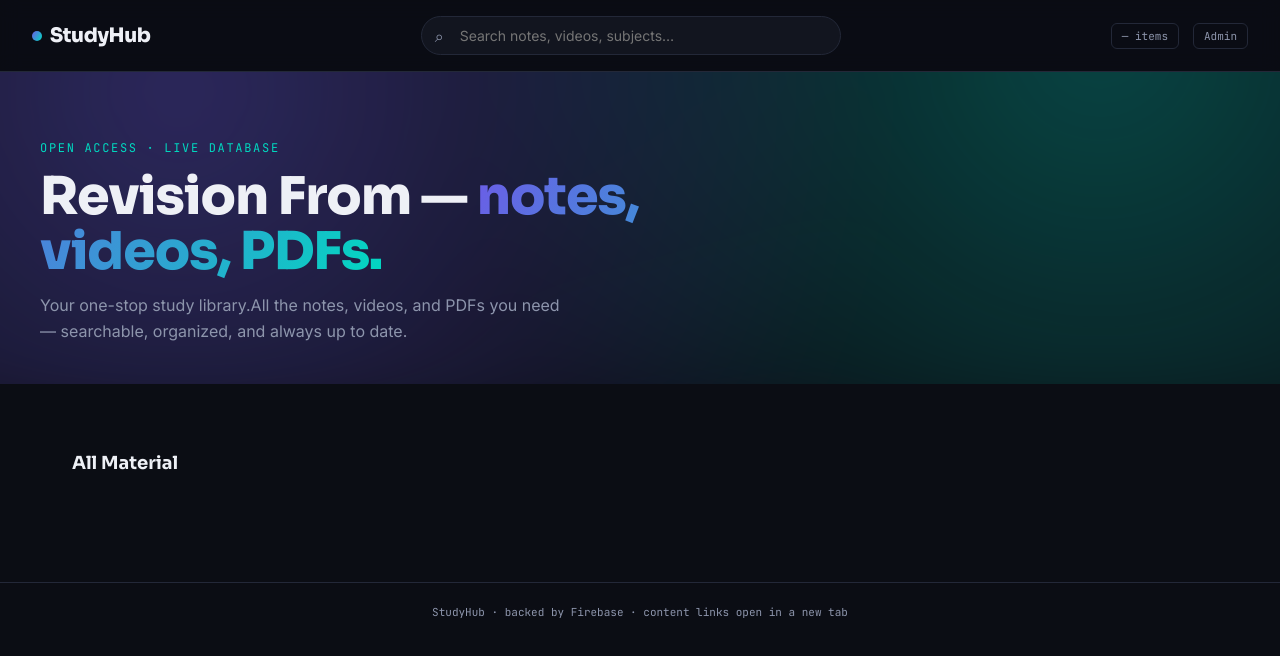
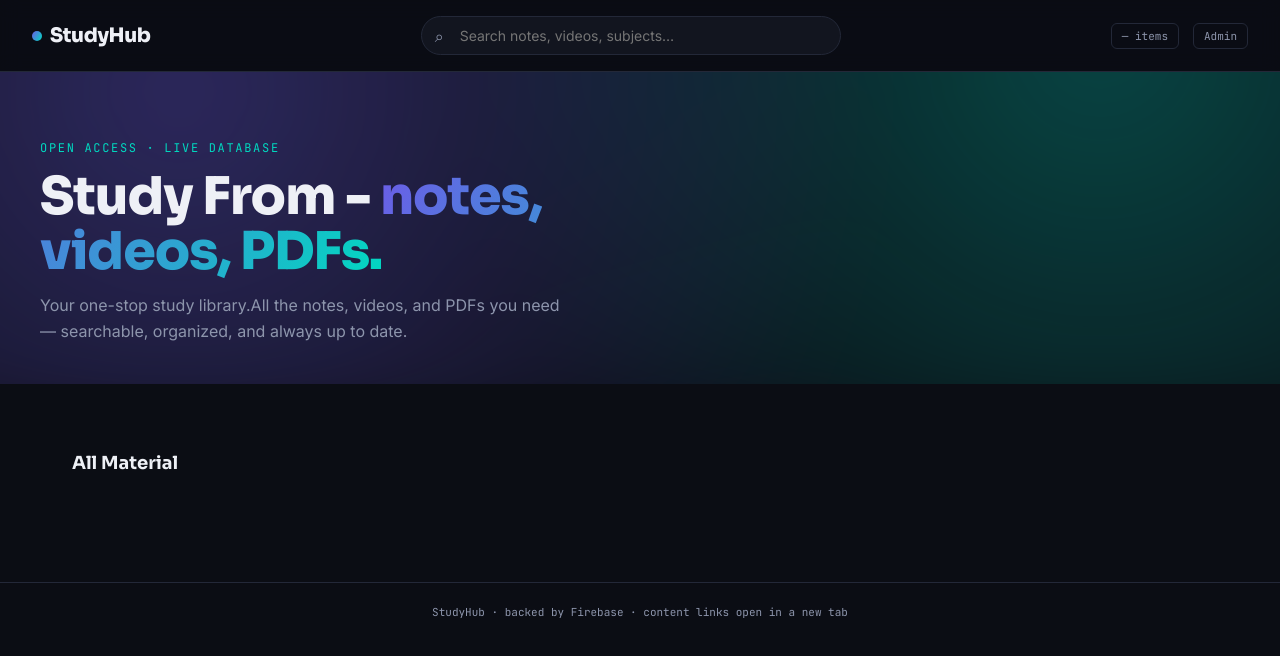
Before and after one commit to ravim1303/StudyMaterial, a plain HTML site: page index.html in a window 1280 px wide. Drawn offline with Linux system fonts and the light colour scheme; no server answers.

Commit message:
Update heading text from 'Revision From' to 'Study From'

```diff
--- a/index.html
+++ b/index.html
@@ -105,7 +105,7 @@
   <div class="aurora"></div>
   <div class="hero-inner">
     <span class="eyebrow">Open access · live database</span>
-    <h1>Revision From — <span>notes, videos, PDFs.</span></h1>
+    <h1>Study From - <span>notes, videos, PDFs.</span></h1>
     <p>Your one-stop study library.All the notes, videos, and PDFs you need — searchable, organized, and always up to date.</p>
   </div>
 </div>
```
